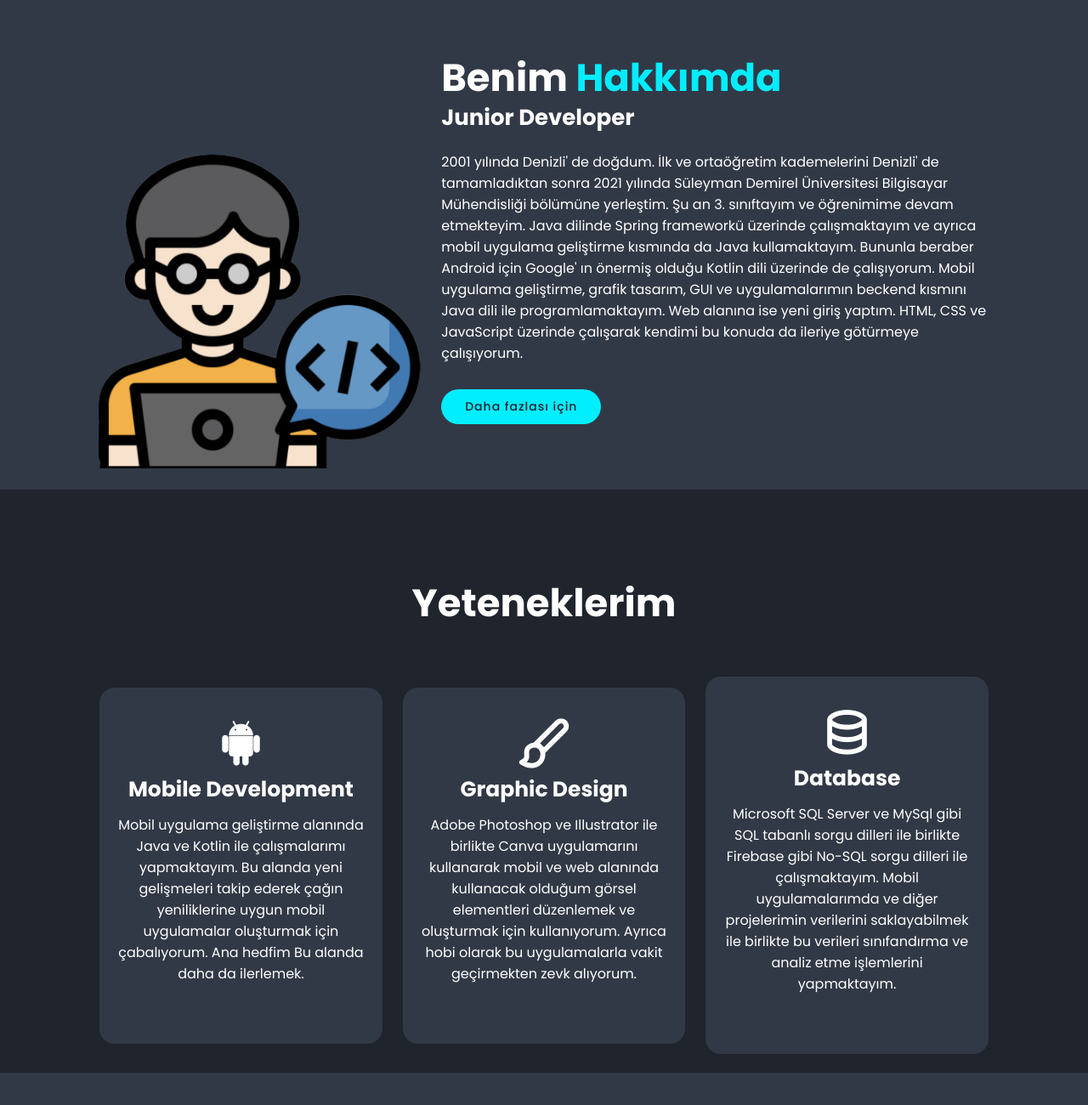
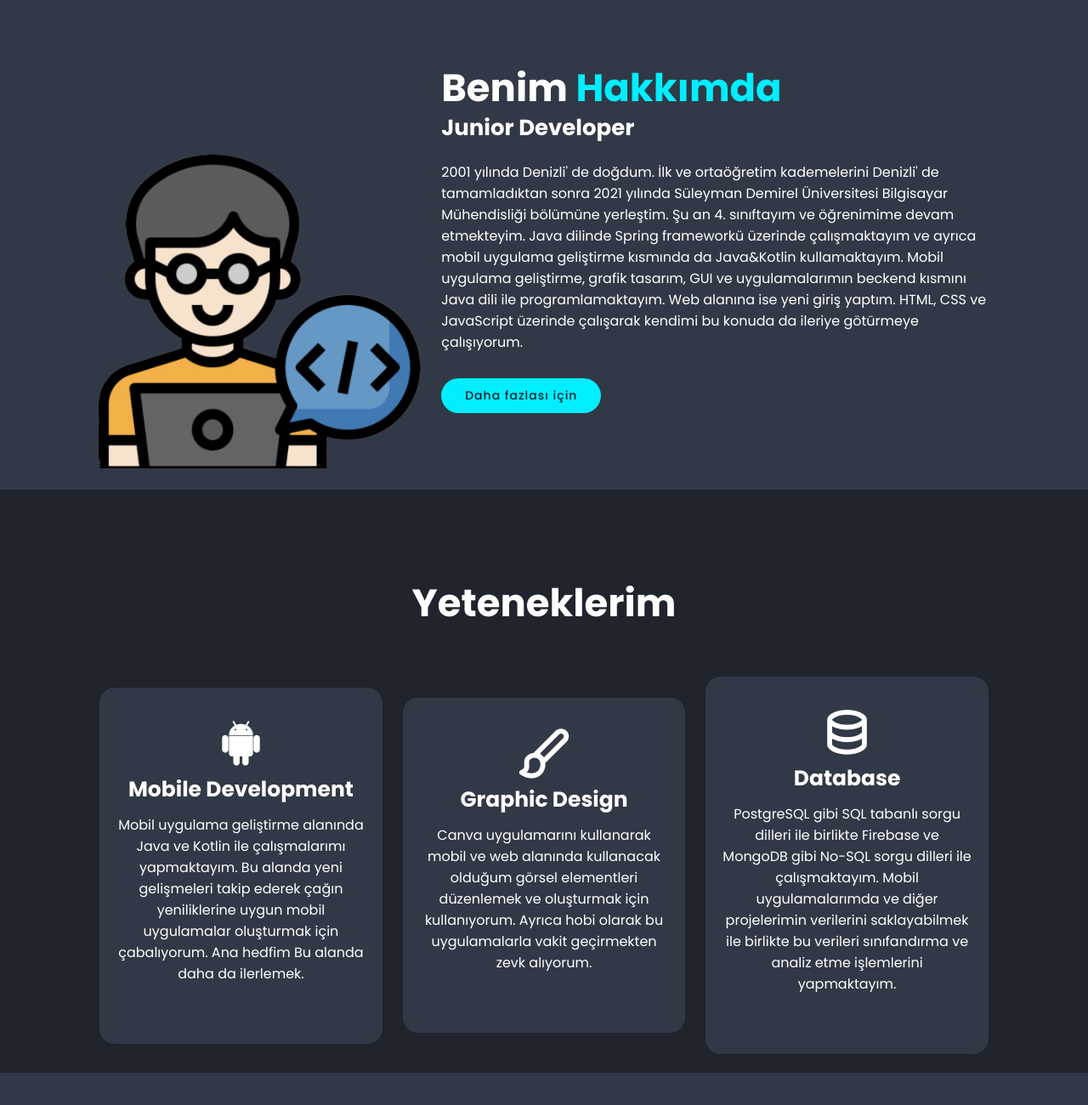
Before and after one commit to alperengineer/MyPortfolio, a plain HTML site: page index.html in a window 1280 px wide. Shown: the part 762-2062 px from the top of the page at 85% size. Drawn offline with nearby package versions, Linux system fonts and the light colour scheme.

Commit message:
Update index.html

```diff
--- a/index.html
+++ b/index.html
@@ -34,7 +34,7 @@
             <h3>Merhaba,  Ben</h3>
             <h1>Alperen Oğuz Küçükçal</h1>
             <h3><span class="multiple-text"></span></h3>
-            <p>Süleyman Demirel Üniversitesi Bilgisayar Mühendisliği bölümünde 3. sınıf öğrencisiyim. Sosyal medya hesaplarımdan ve
+            <p>Süleyman Demirel Üniversitesi Bilgisayar Mühendisliği bölümünde 4. sınıf öğrencisiyim. Sosyal medya hesaplarımdan ve
                 iletişim kısmından bana ulaşabilirsiniz.
             </p>
             <div class="social-media">
@@ -66,8 +66,8 @@
             <h2 class="heading">Benim <span>Hakkımda</span></h2>
             <h3>Junior Developer</h3>
             <p>2001 yılında Denizli' de doğdum. İlk ve ortaöğretim kademelerini Denizli' de tamamladıktan sonra 2021 yılında Süleyman Demirel Üniversitesi Bilgisayar
-                Mühendisliği bölümüne yerleştim. Şu an 3. sınıftayım ve öğrenimime devam etmekteyim. Java dilinde Spring frameworkü üzerinde çalışmaktayım ve ayrıca mobil uygulama geliştirme
-                kısmında da Java kullamaktayım. Bununla beraber Android için Google' ın önermiş olduğu Kotlin dili üzerinde de çalışıyorum. Mobil uygulama geliştirme, grafik tasarım, GUI ve uygulamalarımın
+                Mühendisliği bölümüne yerleştim. Şu an 4. sınıftayım ve öğrenimime devam etmekteyim. Java dilinde Spring frameworkü üzerinde çalışmaktayım ve ayrıca mobil uygulama geliştirme
+                kısmında da Java&Kotlin kullamaktayım. Mobil uygulama geliştirme, grafik tasarım, GUI ve uygulamalarımın
                 beckend kısmını Java dili ile programlamaktayım. Web alanına ise yeni giriş yaptım. HTML, CSS ve JavaScript üzerinde çalışarak kendimi bu konuda da ileriye götürmeye çalışıyorum.
             </p>
             <a href="#contact" class="btn">Daha fazlası için</a>
@@ -88,14 +88,14 @@
             <div class="skills-box">
                 <i class='bx bx-paint' ></i>
                 <h3>Graphic Design</h3>
-                <p>Adobe Photoshop ve Illustrator ile birlikte Canva uygulamarını kullanarak mobil ve web alanında kullanacak olduğum görsel elementleri düzenlemek ve oluşturmak için kullanıyorum. Ayrıca hobi olarak bu uygulamalarla vakit geçirmekten zevk alıyorum.</p>
+                <p>Canva uygulamarını kullanarak mobil ve web alanında kullanacak olduğum görsel elementleri düzenlemek ve oluşturmak için kullanıyorum. Ayrıca hobi olarak bu uygulamalarla vakit geçirmekten zevk alıyorum.</p>
                 <!--<a href="#" class="btn">Oku</a>-->
             </div>
 
             <div class="skills-box">
                 <i class='bx bx-data' ></i>
                 <h3>Database</h3>
-                <p>Microsoft SQL Server ve MySql gibi SQL tabanlı sorgu dilleri ile birlikte Firebase gibi No-SQL sorgu dilleri ile çalışmaktayım. Mobil uygulamalarımda ve diğer projelerimin verilerini saklayabilmek ile birlikte bu verileri sınıfandırma ve analiz etme işlemlerini yapmaktayım.</p>
+                <p>PostgreSQL gibi SQL tabanlı sorgu dilleri ile birlikte Firebase ve MongoDB gibi No-SQL sorgu dilleri ile çalışmaktayım. Mobil uygulamalarımda ve diğer projelerimin verilerini saklayabilmek ile birlikte bu verileri sınıfandırma ve analiz etme işlemlerini yapmaktayım.</p>
                 <!--<a href="#" class="btn">Oku</a>-->
             </div>
         </div>
```
